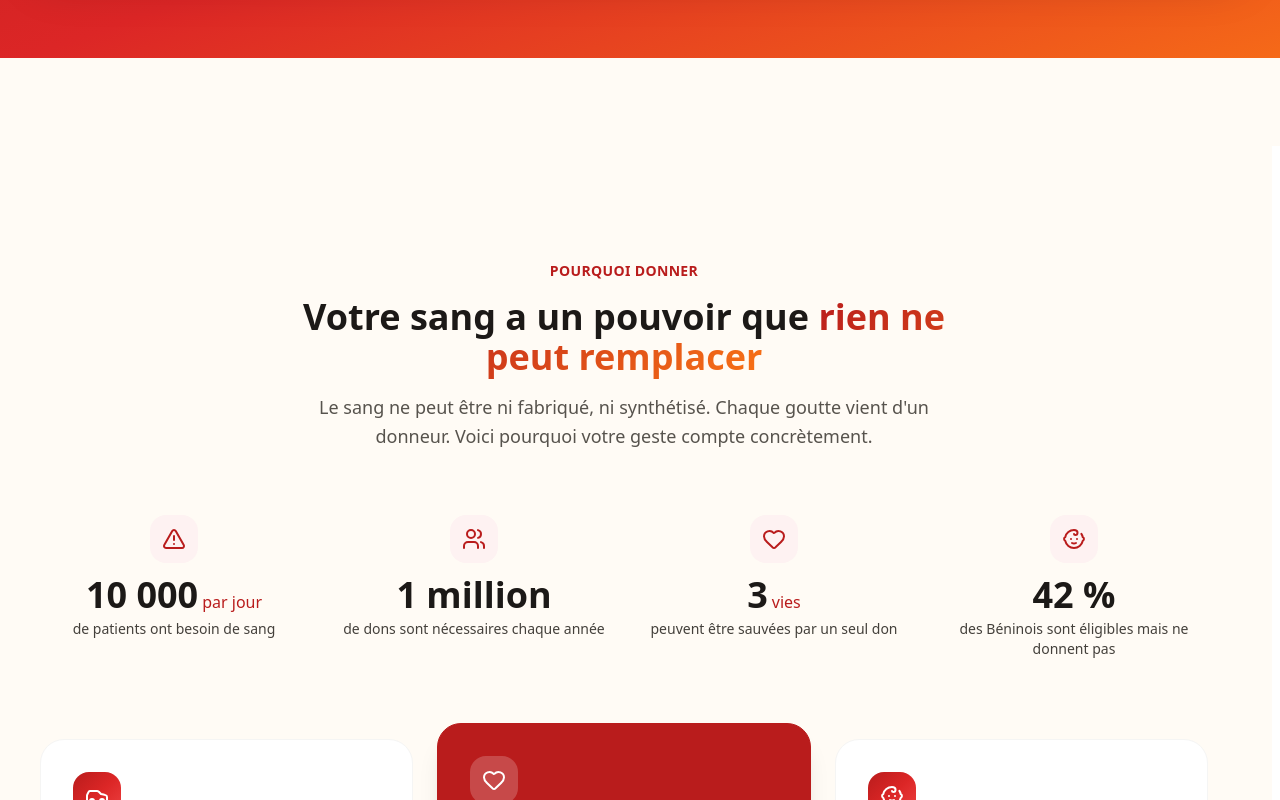
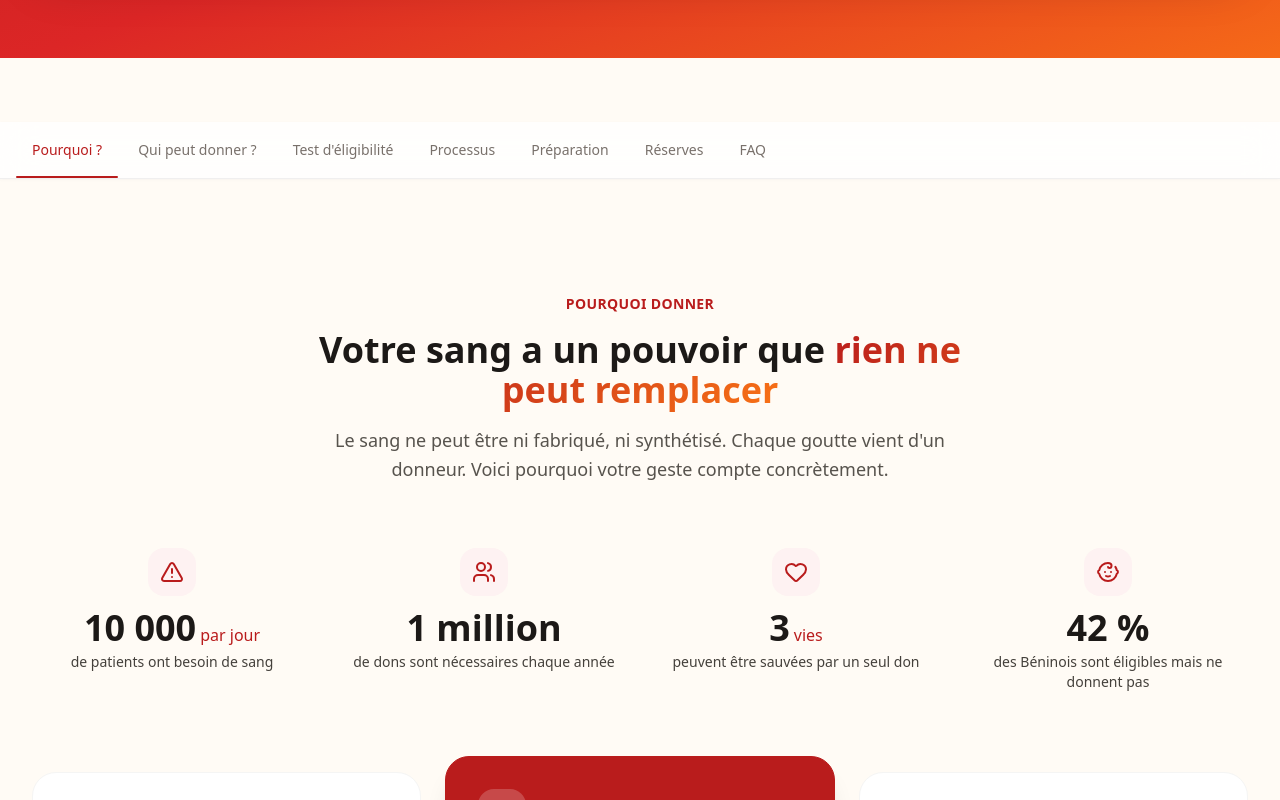
Before and after one commit to ahoussinoupacome123-lang/FIGMA_TO_CODE_CHALLENGE, a Next.js app: page / in a window 1280 px wide. Shown: the part 900-1700 px from the top of the page. Built offline with nearby package versions, Linux system fonts and the light colour scheme; a web font is replaced by a local one.

Commit message:
feat: replace horizontal slider with tabbed navigation UX

```diff
--- a/src/app/page.tsx
+++ b/src/app/page.tsx
@@ -9,7 +9,17 @@ import CenterDirectory from '@/components/hemolink/CenterDirectory';
 import BloodReserves from '@/components/hemolink/BloodReserves';
 import FAQ from '@/components/hemolink/FAQ';
 import Footer from '@/components/hemolink/Footer';
-import HorizontalSlider from '@/components/hemolink/HorizontalSlider';
+import SectionTabs from '@/components/hemolink/SectionTabs';
+
+const tabs = [
+  { id: 'pourquoi', label: 'Pourquoi ?' },
+  { id: 'eligibilite', label: 'Qui peut donner ?' },
+  { id: 'test', label: "Test d'éligibilité" },
+  { id: 'deroulement', label: 'Processus' },
+  { id: 'preparation', label: 'Préparation' },
+  { id: 'reserves', label: 'Réserves' },
+  { id: 'faq', label: 'FAQ' },
+];
 
 export default function Home() {
   return (
@@ -17,15 +27,15 @@ export default function Home() {
       <Navigation />
       <main className='flex-1'>
         <Hero />
-        <HorizontalSlider>
-          <div data-title="Pourquoi donner"><WhyDonate /></div>
-          <div data-title="Qui peut donner"><WhoCanDonate /></div>
-          <div data-title="Test d'éligibilité"><EligibilityTest /></div>
-          <div data-title="Processus de don"><DonationProcess /></div>
-          <div data-title="Préparation"><PreparationGuide /></div>
-          <div data-title="Réserves de sang"><BloodReserves /></div>
-          <div data-title="FAQ"><FAQ /></div>
-        </HorizontalSlider>
+        <SectionTabs tabs={tabs}>
+          <WhyDonate />
+          <WhoCanDonate />
+          <EligibilityTest />
+          <DonationProcess />
+          <PreparationGuide />
+          <BloodReserves />
+          <FAQ />
+        </SectionTabs>
         <CenterDirectory />
       </main>
       <Footer />
--- a/src/components/hemolink/BloodReserves.tsx
+++ b/src/components/hemolink/BloodReserves.tsx
@@ -12,7 +12,7 @@ export default function BloodReserves() {
   const criticalCount = bloodReserves.filter((b) => b.level === 'critique').length;
 
   return (
-    <section id='reserves' className='py-20 sm:py-28 bg-cream'>
+    <section className='py-20 sm:py-28 bg-cream'>
       <div className='max-w-7xl mx-auto px-4 sm:px-6 lg:px-8'>
         <div ref={ref} className='text-center max-w-2xl mx-auto mb-12'>
           <motion.span
--- a/src/components/hemolink/DonationProcess.tsx
+++ b/src/components/hemolink/DonationProcess.tsx
@@ -91,7 +91,7 @@ export default function DonationProcess() {
   const inView = useInView(ref, { once: true, margin: '-100px' });
 
   return (
-    <section id="deroulement" className="py-20 sm:py-28 bg-white">
+    <section className="py-20 sm:py-28 bg-white">
       <div className="max-w-7xl mx-auto px-4 sm:px-6 lg:px-8">
         <div ref={ref} className="text-center max-w-2xl mx-auto mb-16">
           <motion.span
--- a/src/components/hemolink/EligibilityTest.tsx
+++ b/src/components/hemolink/EligibilityTest.tsx
@@ -83,7 +83,7 @@ export default function EligibilityTest() {
   const currentYear = new Date().getFullYear();
 
   return (
-    <section id="test" className="py-20 sm:py-28 gradient-crimson-soft">
+    <section className="py-20 sm:py-28 gradient-crimson-soft">
       <div className="max-w-7xl mx-auto px-4 sm:px-6 lg:px-8">
         <div ref={ref} className="text-center max-w-2xl mx-auto mb-12">
           <motion.span
--- a/src/components/hemolink/FAQ.tsx
+++ b/src/components/hemolink/FAQ.tsx
@@ -17,7 +17,7 @@ export default function FAQ() {
       : faqItems.filter((item) => item.category === activeCategory);
 
   return (
-    <section id='faq' className='py-20 sm:py-28 gradient-crimson-soft'>
+    <section className='py-20 sm:py-28 gradient-crimson-soft'>
       <div className='max-w-7xl mx-auto px-4 sm:px-6 lg:px-8'>
         <div ref={ref} className='text-center max-w-2xl mx-auto mb-12'>
           <motion.span
--- a/src/components/hemolink/Navigation.tsx
+++ b/src/components/hemolink/Navigation.tsx
@@ -21,27 +21,8 @@ export default function Navigation() {
   const [activeSection, setActiveSection] = useState('');
 
   useEffect(() => {
-    let ticking = false;
     const handleScroll = () => {
-      if (!ticking) {
-        window.requestAnimationFrame(() => {
-          setScrolled(window.scrollY > 50);
-
-          const sections = navLinks.map((l) => l.href.replace('#', ''));
-          for (let i = sections.length - 1; i >= 0; i--) {
-            const el = document.getElementById(sections[i]);
-            if (el) {
-              const rect = el.getBoundingClientRect();
-              if (rect.top <= 120) {
-                setActiveSection(sections[i]);
-                break;
-              }
-            }
-          }
-          ticking = false;
-        });
-        ticking = true;
-      }
+      setScrolled(window.scrollY > 50);
     };
     window.addEventListener('scroll', handleScroll, { passive: true });
     return () => window.removeEventListener('scroll', handleScroll);
@@ -56,89 +37,50 @@ export default function Navigation() {
     return () => { document.body.style.overflow = ''; };
   }, [mobileOpen]);
 
-  // Intercept hash link clicks and handle sections inside the horizontal slider
+  // Listen for hash changes to update active state
   useEffect(() => {
-    const handleHashNavigation = (id: string | null) => {
-      if (!id) return;
-      const clean = id.startsWith('#') ? id.slice(1) : id;
-      const section = document.getElementById(clean);
-      if (!section) return;
+    const handleHash = () => {
+      const hash = window.location.hash.replace('#', '');
+      setActiveSection(hash);
+    };
+    handleHash();
+    window.addEventListener('hashchange', handleHash);
+    return () => window.removeEventListener('hashchange', handleHash);
+  }, []);
 
-      const slider = document.querySelector('[role="list"][aria-label="Sections glissantes"]') as HTMLElement | null;
-      if (slider && slider.contains(section)) {
-        const kids = Array.from(slider.children) as HTMLElement[];
-        let idx = kids.findIndex((k) => k.contains(section));
-        if (idx === -1) idx = 0;
-        const targetLeft = kids[idx].offsetLeft;
-        slider.scrollTo({ left: targetLeft, behavior: 'smooth' });
-        const details = Array.from(slider.querySelectorAll('details')) as HTMLDetailsElement[];
-        if (details.length) details.forEach((d, i) => { d.open = i === idx; });
-
-        // Poll until horizontal scroll finishes or the section is visible, then vertically center it
-        const start = Date.now();
-        const iv = setInterval(() => {
-          try {
-            const rect = section.getBoundingClientRect();
-            const reached = Math.abs((slider.scrollLeft || 0) - targetLeft) < 6;
-            const visible = rect.top >= 0 && rect.top < window.innerHeight;
-            if (reached || visible || Date.now() - start > 1200) {
-              clearInterval(iv);
-              const headerH = document.querySelector('header')?.clientHeight || 80;
-              const targetY = window.scrollY + rect.top - Math.min(headerH + 24, Math.round(window.innerHeight * 0.15));
-              section.setAttribute('tabindex', '-1');
-              window.scrollTo({ top: targetY, behavior: 'smooth' });
-              (section as HTMLElement).focus();
-            }
-          } catch (e) {
-            clearInterval(iv);
-          }
-        }, 50);
-        setTimeout(() => clearInterval(iv), 1500);
-      } else {
-        // Regular section outside slider — vertical slide
-        setTimeout(() => {
-          try {
-            const headerH = document.querySelector('header')?.clientHeight || 80;
-            const rect = section.getBoundingClientRect();
-            const targetY = window.scrollY + rect.top - Math.min(headerH + 24, Math.round(window.innerHeight * 0.12));
-            section.setAttribute('tabindex', '-1');
-            window.scrollTo({ top: targetY, behavior: 'smooth' });
-            (section as HTMLElement).focus();
-          } catch (e) {
-            // ignore
-          }
-        }, 50);
-      }
-    };
-
+  // Handle nav link clicks — push hash and scroll to top of content
+  useEffect(() => {
     const clickHandler = (ev: MouseEvent) => {
       const anchor = (ev.target as HTMLElement)?.closest?.('a') as HTMLAnchorElement | null;
       if (!anchor) return;
       const href = anchor.getAttribute('href') || '';
-      // handle both '#id' and full-url with hash
       const hashIndex = href.indexOf('#');
       if (hashIndex === -1) return;
       const fragment = href.slice(hashIndex + 1);
       if (!fragment) return;
       ev.preventDefault();
-      handleHashNavigation(fragment);
-      // update the URL hash without default jump
-      if (window.history && window.location.hash !== `#${fragment}`) {
+      if (window.history) {
         window.history.pushState(null, '', `#${fragment}`);
       }
+      window.dispatchEvent(new Event('hashchange'));
+      setActiveSection(fragment);
+
+      // Smooth scroll to the content panel (or section if outside tabs)
+      requestAnimationFrame(() => {
+        const panel = document.getElementById(`panel-${fragment}`);
+        const target = panel || document.getElementById(fragment);
+        if (target) {
+          const headerH = document.querySelector('header')?.clientHeight || 64;
+          const tabsEl = panel?.previousElementSibling as HTMLElement | null;
+          const tabsH = tabsEl?.clientHeight || 0;
+          const y = window.scrollY + target.getBoundingClientRect().top - headerH - tabsH - 8;
+          window.scrollTo({ top: Math.max(0, y), behavior: 'smooth' });
+        }
+      });
     };
 
-    const onHashChange = () => handleHashNavigation(window.location.hash);
-
     document.addEventListener('click', clickHandler);
-    window.addEventListener('hashchange', onHashChange);
-    // handle initial load with hash
-    if (window.location.hash) handleHashNavigation(window.location.hash);
-
-    return () => {
-      document.removeEventListener('click', clickHandler);
-      window.removeEventListener('hashchange', onHashChange);
-    };
+    return () => document.removeEventListener('click', clickHandler);
   }, []);
 
   return (
--- a/src/components/hemolink/PreparationGuide.tsx
+++ b/src/components/hemolink/PreparationGuide.tsx
@@ -51,7 +51,7 @@ export default function PreparationGuide() {
   const inView = useInView(ref, { once: true, margin: '-100px' });
 
   return (
-    <section id="preparation" className='py-20 sm:py-28 bg-white'>
+    <section className='py-20 sm:py-28 bg-white'>
       <div className='max-w-7xl mx-auto px-4 sm:px-6 lg:px-8'>
         <div ref={ref} className='text-center max-w-2xl mx-auto mb-16'>
           <motion.span
--- /dev/null
+++ b/src/components/hemolink/SectionTabs.tsx
@@ -0,0 +1,121 @@
+'use client';
+
+import { useState, useEffect, useRef, type ReactNode } from 'react';
+import { motion, AnimatePresence } from 'framer-motion';
+
+interface Tab {
+  id: string;
+  label: string;
+  icon?: ReactNode;
+}
+
+interface SectionTabsProps {
+  tabs: Tab[];
+  children: ReactNode[];
+}
+
+export default function SectionTabs({ tabs, children }: SectionTabsProps) {
+  const [active, setActive] = useState(0);
+  const tabsRef = useRef<HTMLDivElement>(null);
+  const indicatorRef = useRef<HTMLDivElement>(null);
+
+  const items = Array.isArray(children) ? children : [children];
+
+  useEffect(() => {
+    const el = tabsRef.current;
+    const indicator = indicatorRef.current;
+    if (!el || !indicator) return;
+    const btn = el.children[active] as HTMLElement | undefined;
+    if (!btn) return;
+    indicator.style.left = `${btn.offsetLeft}px`;
+    indicator.style.width = `${btn.offsetWidth}px`;
+  }, [active]);
+
+  useEffect(() => {
+    const handleHash = () => {
+      const hash = window.location.hash.replace('#', '');
+      if (!hash) return;
+      const idx = tabs.findIndex((t) => t.id === hash);
+      if (idx !== -1) setActive(idx);
+    };
+    handleHash();
+    window.addEventListener('hashchange', handleHash);
+    return () => window.removeEventListener('hashchange', handleHash);
+  }, [tabs]);
+
+  return (
+    <div className="relative">
+      {/* Sticky tabs bar */}
+      <div className="sticky top-16 z-30 bg-white/80 backdrop-blur-lg border-b border-stone-200/60 shadow-sm shadow-stone-200/20">
+        <div className="max-w-7xl mx-auto px-4">
+          <div
+            ref={tabsRef}
+            className="flex overflow-x-auto no-scrollbar gap-1 py-2 relative"
+            role="tablist"
+            aria-label="Sections"
+          >
+            {tabs.map((tab, i) => (
+              <button
+                key={tab.id}
+                role="tab"
+                aria-selected={active === i}
+                aria-controls={`panel-${tab.id}`}
+                onClick={() => {
+                  setActive(i);
+                  if (window.history) {
+                    window.history.pushState(null, '', `#${tab.id}`);
+                  }
+                  // Scroll to content area
+                  const panel = document.getElementById(`panel-${tab.id}`);
+                  if (panel) {
+                    const headerH = document.querySelector('header')?.clientHeight || 64;
+                    const tabsH = tabsRef.current?.clientHeight || 0;
+                    const y = window.scrollY + panel.getBoundingClientRect().top - headerH - tabsH - 8;
+                    window.scrollTo({ top: Math.max(0, y), behavior: 'smooth' });
+                  }
+                }}
+                className={`relative px-4 py-2.5 rounded-lg text-sm font-medium whitespace-nowrap transition-colors duration-200 ${
+                  active === i
+                    ? 'text-crimson'
+                    : 'text-stone-500 hover:text-stone-800 hover:bg-stone-50'
+                }`}
+              >
+                {tab.label}
+              </button>
+            ))}
+            {/* Sliding indicator */}
+            <div
+              ref={indicatorRef}
+              className="absolute bottom-0 h-0.5 bg-crimson rounded-full transition-all duration-300 ease-out"
+              aria-hidden="true"
+            />
+          </div>
+        </div>
+      </div>
+
+      {/* Content panels */}
+      <div className="relative">
+        <AnimatePresence mode="wait">
+          {items.map((child, i) => (
+            <motion.div
+              key={tabs[i].id}
+              id={`panel-${tabs[i].id}`}
+              role="tabpanel"
+              aria-labelledby={`tab-${tabs[i].id}`}
+              initial={false}
+              animate={{
+                opacity: active === i ? 1 : 0,
+                height: active === i ? 'auto' : 0,
+                pointerEvents: active === i ? 'auto' : 'none',
+              }}
+              transition={{ duration: 0.3, ease: 'easeInOut' }}
+              className="overflow-hidden"
+            >
+              {child}
+            </motion.div>
+          ))}
+        </AnimatePresence>
+      </div>
+    </div>
+  );
+}
--- a/src/components/hemolink/WhoCanDonate.tsx
+++ b/src/components/hemolink/WhoCanDonate.tsx
@@ -45,7 +45,7 @@ export default function WhoCanDonate() {
   const inView = useInView(ref, { once: true, margin: '-100px' });
 
   return (
-    <section id="eligibilite" className="py-20 sm:py-28 bg-white">
+    <section className="py-20 sm:py-28 bg-white">
       <div className="max-w-7xl mx-auto px-4 sm:px-6 lg:px-8">
         <div ref={ref} className="text-center max-w-2xl mx-auto mb-16">
           <motion.span
--- a/src/components/hemolink/WhyDonate.tsx
+++ b/src/components/hemolink/WhyDonate.tsx
@@ -59,7 +59,7 @@ export default function WhyDonate() {
   const inView = useInView(sectionRef, { once: true, margin: '-100px' });
 
   return (
-    <section id="pourquoi" className="py-20 sm:py-28 bg-cream">
+    <section className="py-20 sm:py-28 bg-cream">
       <div className="max-w-7xl mx-auto px-4 sm:px-6 lg:px-8">
         {/* Section header */}
         <div ref={sectionRef} className="text-center max-w-2xl mx-auto mb-16">
```
Also changed, not shown: public/demo.svg (deleted), 1 other file (tests, documents, lock files or other folders).
